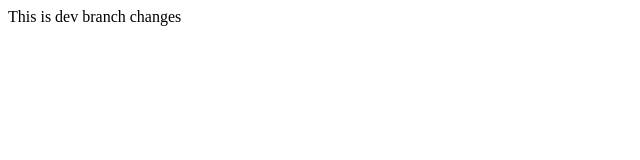
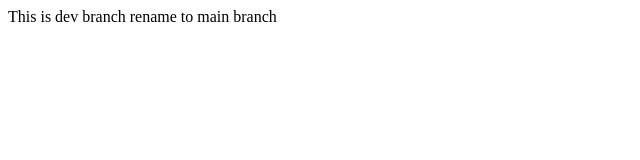
Before and after one commit to MuhammadHamza8/Task-1, a plain HTML site: page dev-branch-changes.html in a window 1280 px wide. Shown: the whole page, without its empty margins (0-640 px from the left). Drawn offline with Linux system fonts and the light colour scheme.

Commit message:
This is dev branch rename to main branch

```diff
--- a/dev-branch-changes.html
+++ b/dev-branch-changes.html
@@ -6,6 +6,6 @@
     <title>Document</title>
 </head>
 <body>
-    This is dev branch changes
+    This is dev branch rename to main branch
 </body>
 </html>
```
